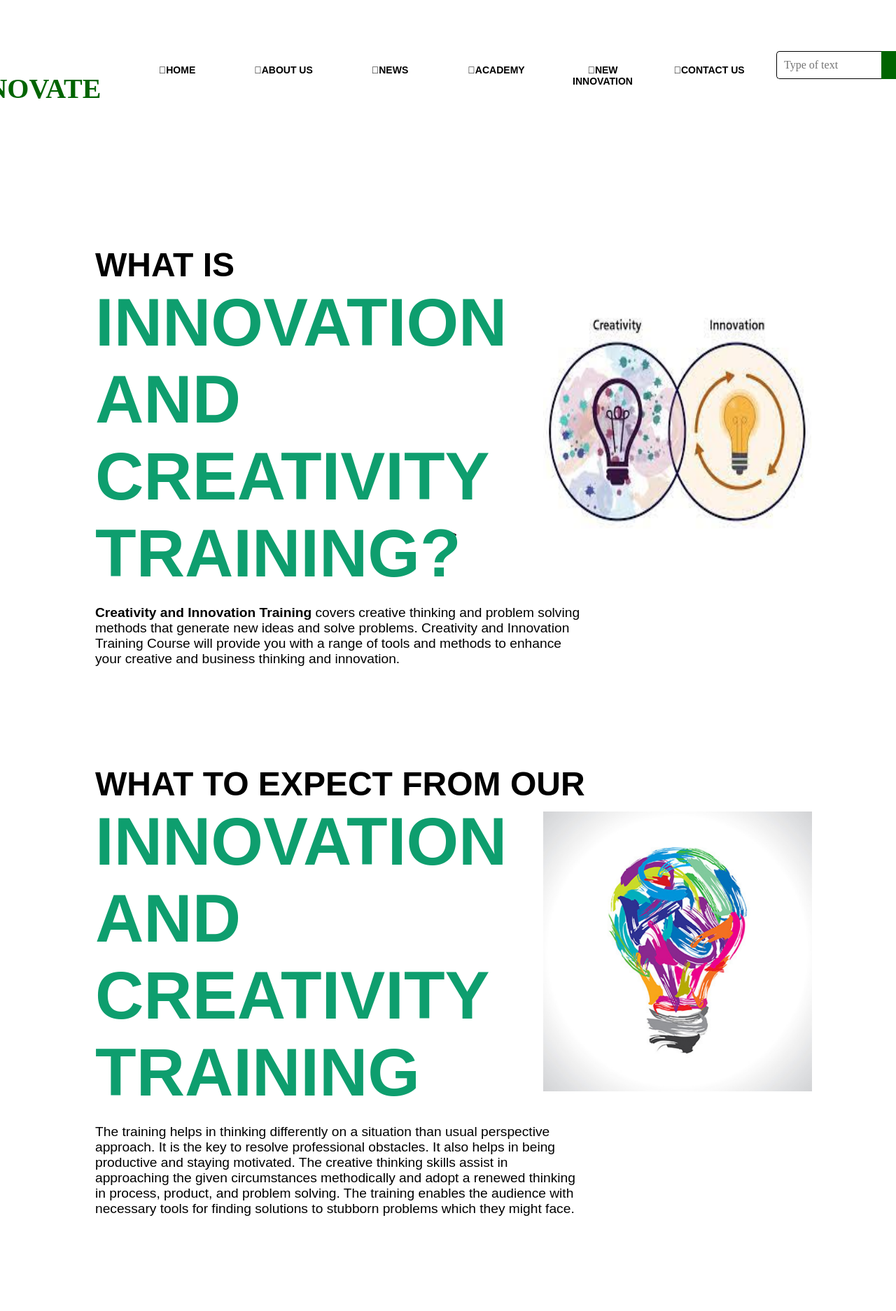
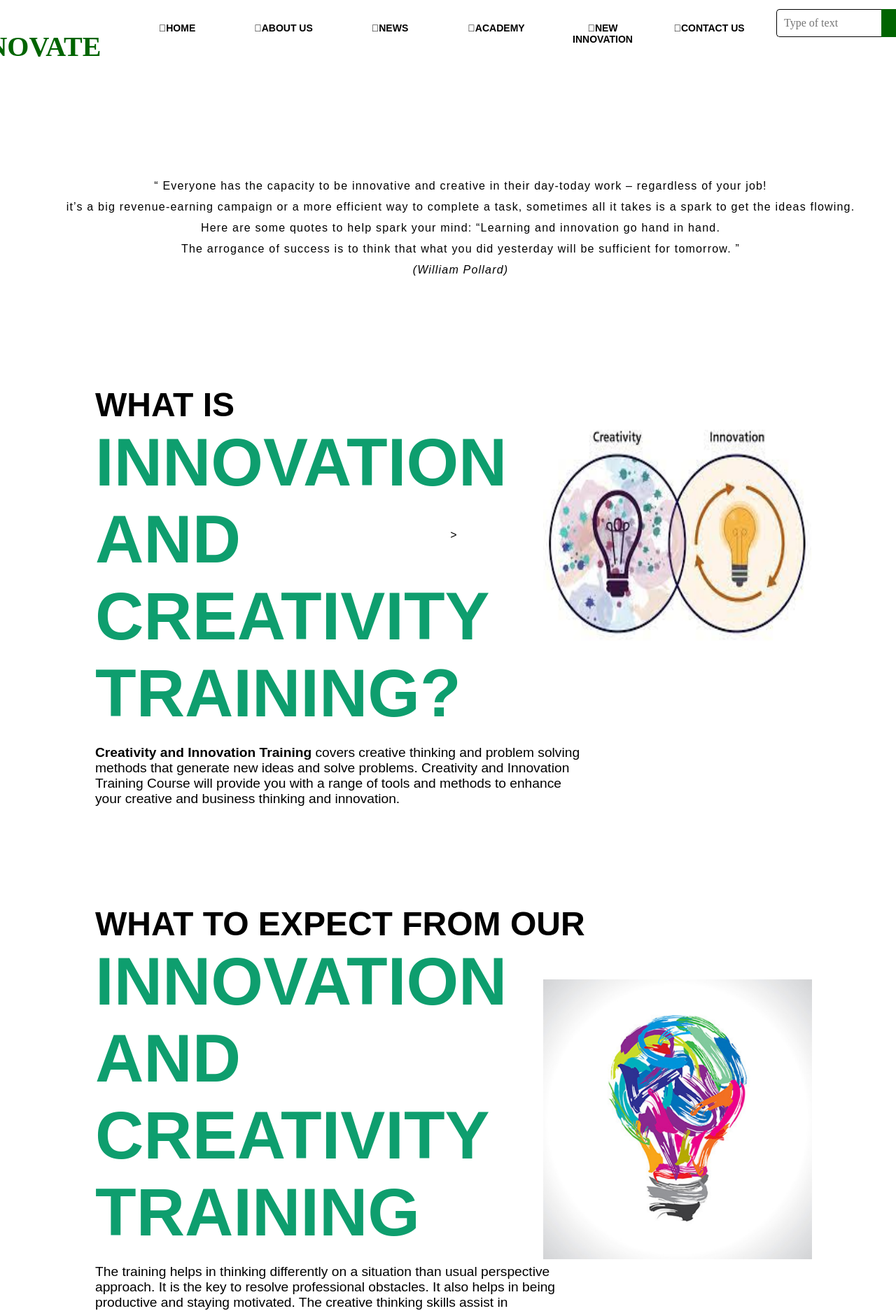
Before and after one commit to dula2000/Main-Project, a PHP site: page /Innovationcreativity.html in a window 1280 px wide; the page is wider, and only the part inside the window is pictured. Shown: the top 1874 px of that part at 70% size. Run offline with PHP 8.4, Linux system fonts and the light colour scheme.

Commit message:
adding a quote to the web page

```diff
--- a/Innovationcreativity.css
+++ b/Innovationcreativity.css
@@ -49,7 +49,7 @@ section{
 }
 .bannerText{
     position: absolute;
-    top: 90%;       /*change the space of the whole text*/
+    top: 115%;       /*change the space of the whole text*/
     left: 10%;
     transform: translateY(-50%);
     max-width: 700px;
@@ -132,7 +132,7 @@ section{
     opacity: 0;
     position: absolute;
     left: 60%;
-    top: 5%;
+    top: 25%;
     transform: translateY(-50%);
     animation: fadeIn 1s linear forwards;
     animation-delay: 5s;
@@ -143,7 +143,7 @@ section{
     opacity: 0;
     position: absolute;
     left: 60%;
-    top: 100%;
+    top: 130%;
     transform: translateY(-50%);
     animation: fadeIn 1s linear forwards;
     animation-delay: 5s;
@@ -384,3 +384,16 @@ body
 {
     outline: none;
 }
+/*adding quotes styles*/
+.william .quote{
+    margin-top: 10%;
+    padding-left: 20px;
+    font-family: 25px;
+    letter-spacing: 1.2px;
+    line-height: 30px;
+    align-content: center;
+    padding-bottom: 25px;
+    padding-top: 25px ;
+    text-align: center;
+
+}
--- a/Innovationcreativity.html
+++ b/Innovationcreativity.html
@@ -43,6 +43,16 @@
            <a href="#"><button class="btn">Search</button></a>
        </div>
    </div>
+   <!--adding quotes to the web site-->
+   <div class="william">
+        <p class="quote">
+          <q>
+            Everyone has the capacity to be innovative and creative in their day-today work – regardless of your job!<br> it’s a big revenue-earning campaign or a more efficient way to complete a task, sometimes all it takes is a spark to get the ideas flowing.<br> Here are some quotes to help spark your mind:
+“Learning and innovation go hand in hand.<br>The arrogance of success is to think that what you did yesterday will be sufficient for tomorrow.
+          </q><br>
+          <em>(William Pollard)</em>
+        </p>
+   </div>
     <!--creating the animation effect to the page( landing page)-->
     <div class="open">
             <div class="layer"></div>
@@ -60,7 +70,7 @@
                           It also helps in being productive and staying motivated.
                           The creative thinking skills assist in approaching the given circumstances methodically and adopt a renewed thinking in process, product, and problem solving.
                           The training enables the audience with necessary tools for finding solutions to stubborn problems which they might face.</p>
-                          <h2>Courses that you can follow</h2>
+                          <h2><span class="span1">Courses</span> that you can follow</h2>
                       </div>
 
                  <img src="pic/pic 3.jpg" class="pic1">
```
